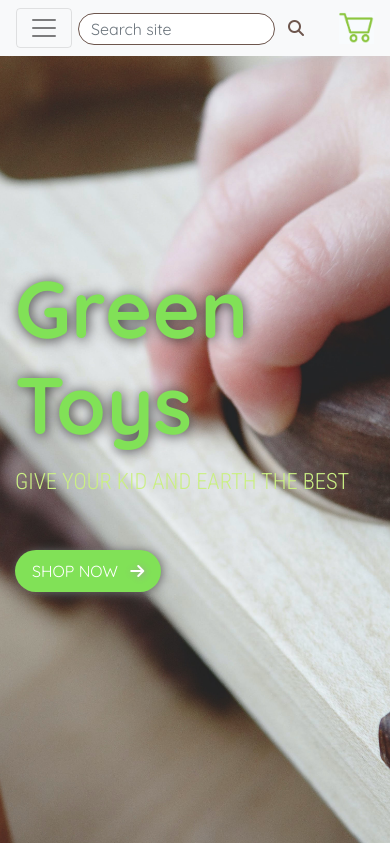
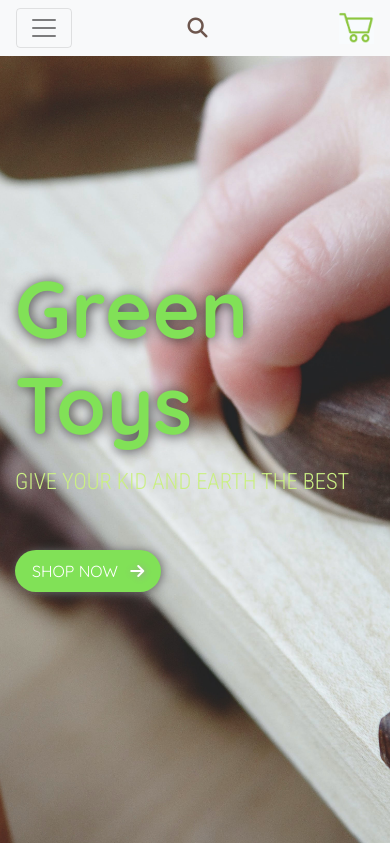
Before and after one commit to mmmangooo/Milestone-Project4, a Django app: page /home/ in a window 390 px wide. Shown: the top 843 px of the page. Run offline with Django 3.2, Linux system fonts and the light colour scheme; some libraries are stand-ins or nearby versions.

Commit message:
Fixed navbar responsiveness and adjusted body bg color

```diff
--- a/static/css/base.css
+++ b/static/css/base.css
@@ -2,6 +2,7 @@
 
 body {
     font-family: 'Quicksand', sans-serif;
+    background-color: #f7faff;
 }
 h1 {
     color: #81E157;
@@ -24,7 +25,8 @@ h2 {
 .nav-link {
     color: #6D564D !important;
     font-weight: 600;
-    letter-spacing: .01rem;
+    letter-spacing: .008rem;
+    font-size: 0.9rem;
 }
 
 .nav-link:active {
@@ -39,6 +41,10 @@ h2 {
 
 .nav-icon {
     color: #6D564D;
+}
+
+.search-toggler {
+    border: none;
 }
 
 .shopping-cart {
--- a/templates/includes/nav.html
+++ b/templates/includes/nav.html
@@ -2,8 +2,7 @@
   <div class="container-fluid">
 
 
-      <button class="navbar-toggler"
-      type="button" data-bs-toggle="collapse" data-bs-target="#navbarSupportedContent" aria-controls="navbarSupportedContent" aria-expanded="false" aria-label="Toggle navigation">
+    <button class="navbar-toggler" type="button" data-bs-toggle="collapse" data-bs-target="#navbarSupportedContent" aria-controls="navbarSupportedContent" aria-expanded="false" aria-label="Toggle navigation">
       <span class="navbar-toggler-icon"></span>
     </button>
     <div class="collapse navbar-collapse" id="navbarSupportedContent">
@@ -53,10 +52,22 @@
 
     <form class="d-flex">
 
-          <input class="form-control me-2 nav-search-input mt-1" type="search" placeholder="Search site" aria-label="Search">
-          <button class="btn" type="submit">  <span class="icon nav-icon"><i class="fas fa-search"></i></span></button>
+      <input class="form-control me-2 nav-search-input mt-1 d-none d-sm-block" type="search" placeholder="Search site"
+        aria-label="Search">
+      <button class="btn d-none d-sm-block" type="submit"> <span class="icon nav-icon"><i
+            class="fas fa-search"></i></span></button>
     </form>
 
+      <a class="navbar-toggler search-toggler mx-auto d-sm-none" type="button" data-bs-toggle="collapse" data-bs-target="#navbarSupportedContent2"
+      aria-controls="navbarSupportedContent" aria-expanded="false" aria-label="Toggle navigation">
+        <span class="icon nav-icon"><i class="fas fa-search"></i></span>
+      </a>
+      <div class="collapse navbar-collapse" id="navbarSupportedContent2">
+    <form class="" action="">
+      <input class="form-control me-2 nav-search-input mt-1 d-sm-none" type="search"
+        placeholder="Search site" aria-label="Search">
+    </form>
+  </div>
     <a href=""><img class="shopping-cart" src="/media/cart-icon.png" alt="Green shopping cart"></a>
 
 
```
Lines whose indentation alone changed are shown as unchanged.
